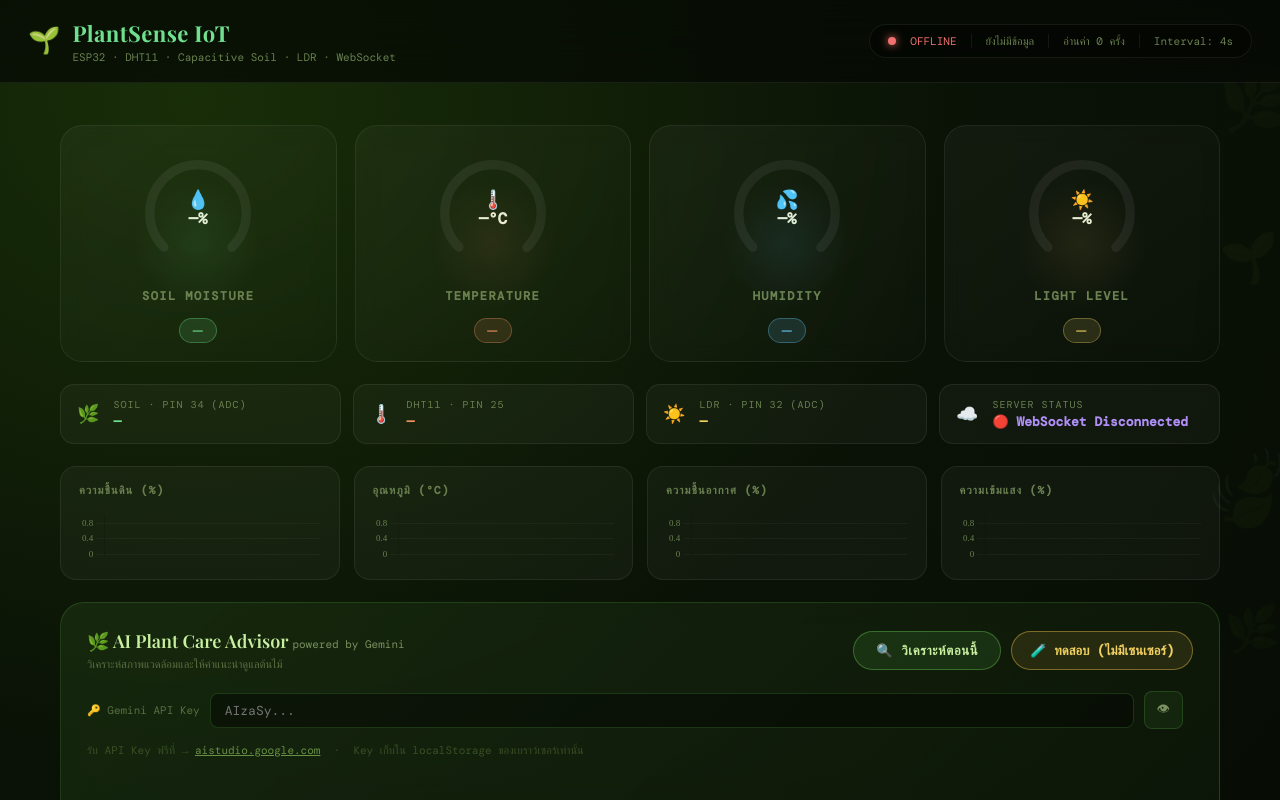
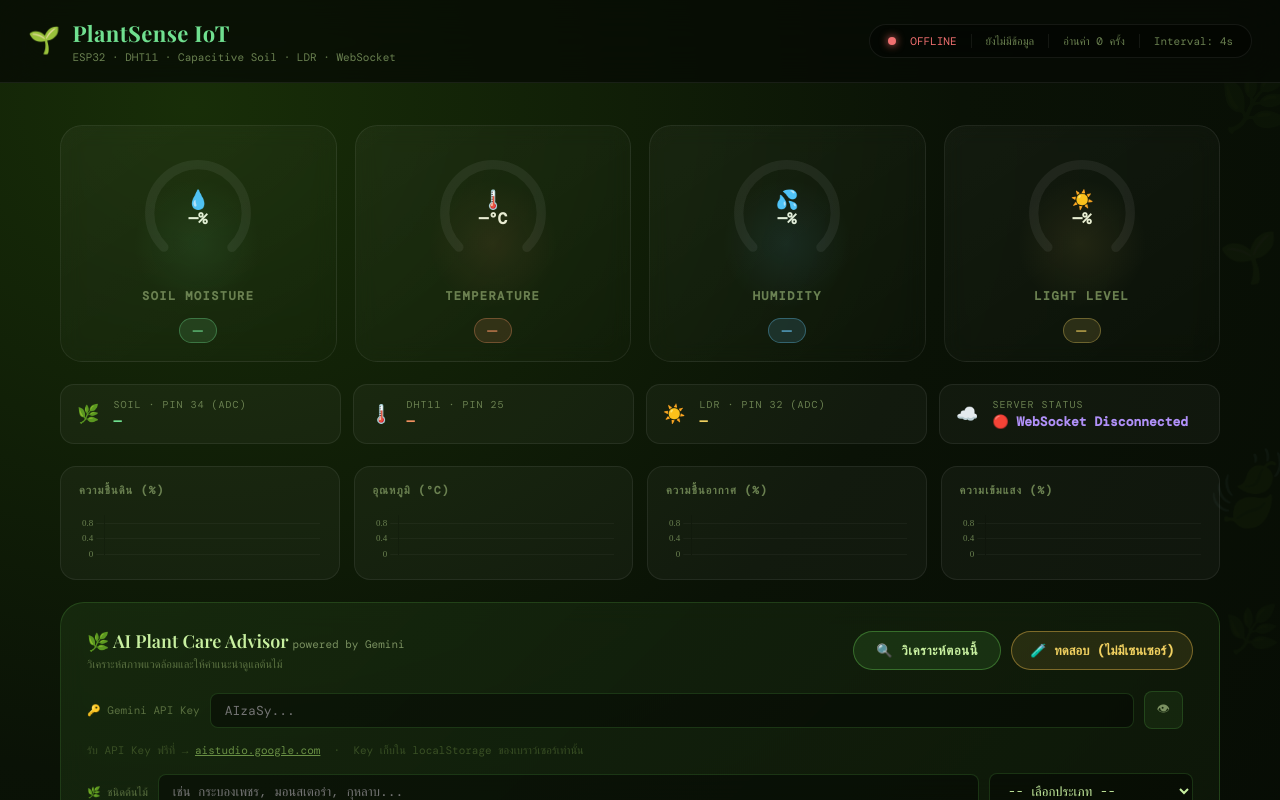
Before and after one commit to Jaonaay1004/garden-bot, a website: page public/index.html in a window 1280 px wide. Drawn offline with nearby package versions, Linux system fonts and the light colour scheme.

Commit message:
Add plant selector direct

```diff
--- a/public/index.html
+++ b/public/index.html
@@ -271,6 +271,19 @@ html,body{height:100%;background:var(--bg);color:var(--text);font-family:'Noto S
       <div style="font-size:11px;color:#3a5025;font-family:'DM Mono',monospace;margin-bottom:16px;">
         รับ API Key ฟรีที่ → <a href="https://aistudio.google.com/app/apikey" target="_blank" style="color:#6a9045;text-decoration:underline;">aistudio.google.com</a>
         &nbsp;·&nbsp; Key เก็บใน localStorage ของเบราว์เซอร์เท่านั้น
+      </div>
+      <div style="display:flex;align-items:center;gap:10px;margin-bottom:16px;flex-wrap:wrap;">
+        <span style="font-size:11px;color:#5a7040;font-family:'DM Mono',monospace;white-space:nowrap;">🌿 ชนิดต้นไม้</span>
+        <input id="plant-name" type="text" placeholder="เช่น กระบองเพชร, มอนสเตอร่า, กุหลาบ..." style="flex:1;min-width:180px;background:rgba(0,0,0,0.4);border:1px solid rgba(100,200,80,0.2);border-radius:8px;padding:8px 14px;color:#c8f0a0;font-size:13px;font-family:'DM Mono',monospace;outline:none;" oninput="localStorage.setItem('plant_name',this.value)"/>
+        <select id="plant-type" style="background:rgba(0,0,0,0.4);border:1px solid rgba(100,200,80,0.2);border-radius:8px;padding:8px 14px;color:#c8f0a0;font-size:13px;font-family:'DM Mono',monospace;outline:none;cursor:pointer;">
+          <option value="">-- เลือกประเภท --</option>
+          <option value="ไม้อวบน้ำ/กระบองเพชร">🌵 ไม้อวบน้ำ / กระบองเพชร</option>
+          <option value="ไม้ใบในร่ม">🌿 ไม้ใบในร่ม</option>
+          <option value="ไม้ดอก">🌸 ไม้ดอก</option>
+          <option value="ไม้ผล">🍋 ไม้ผล</option>
+          <option value="ผักสวนครัว">🥬 ผักสวนครัว</option>
+          <option value="สมุนไพร">🌱 สมุนไพร</option>
+        </select>
       </div>
       <div id="ai-body">
         <div class="ai-empty">ใส่ Gemini API Key แล้วกดวิเคราะห์ 🌱</div>
```
